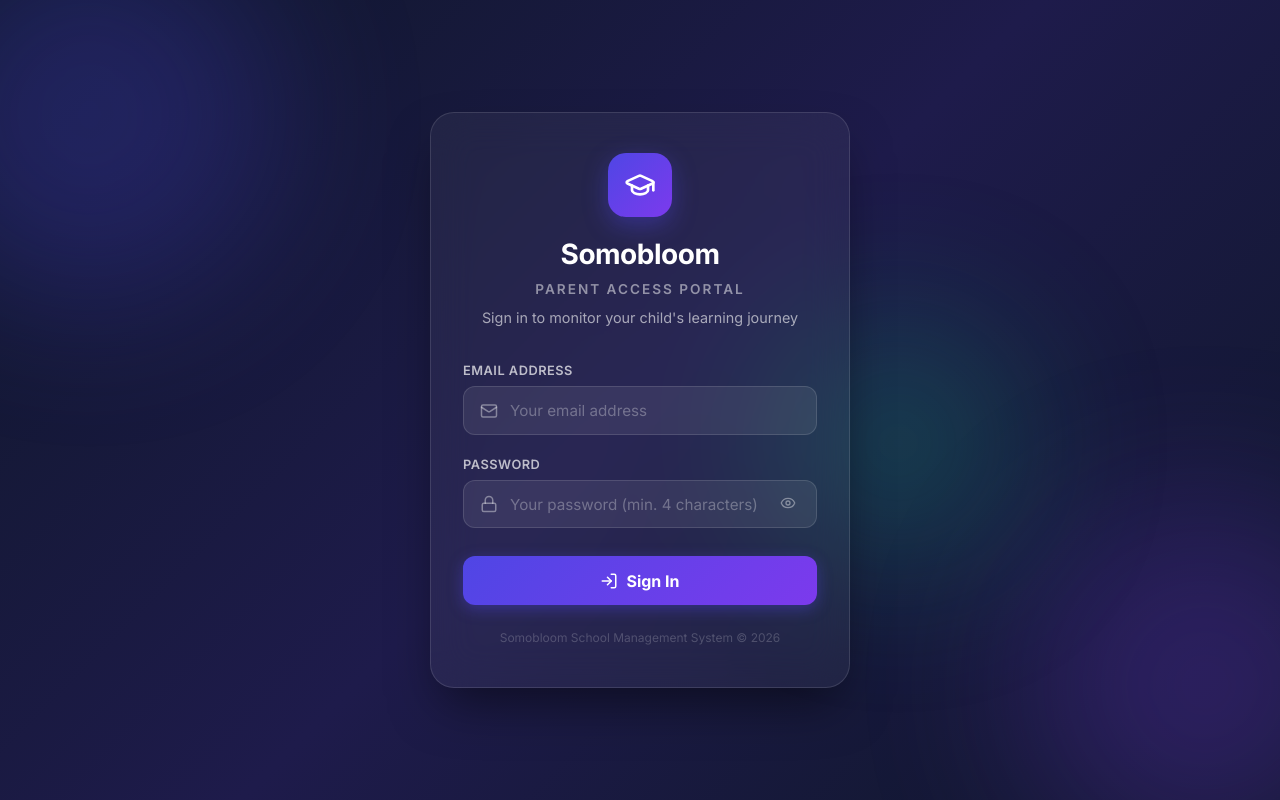
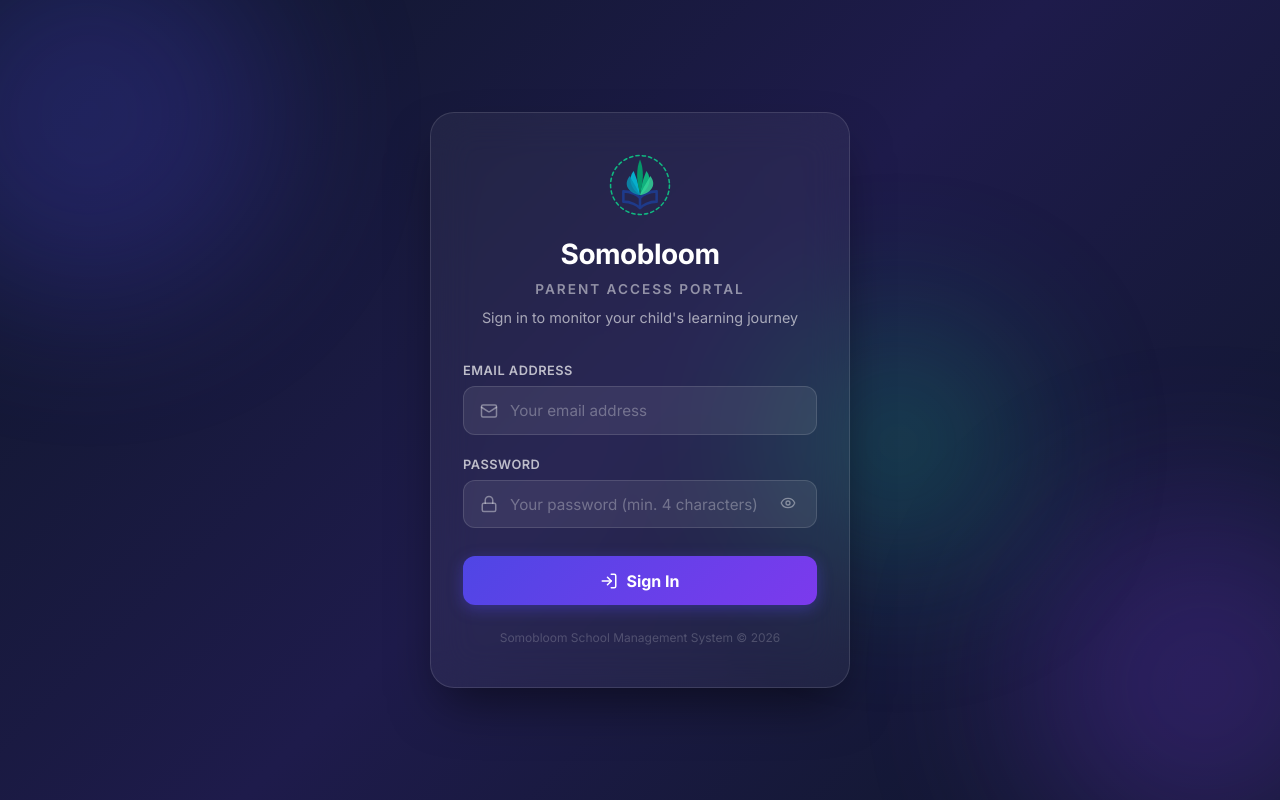
Before and after one commit to solomon476/parent-portal, a React (Vite) app: page /login in a window 1280 px wide. Built offline with nearby package versions, Linux system fonts and the light colour scheme.

Commit message:
feat: implement and integrate SomoBloomLogo component into layout and login pages

```diff
--- a/src/components/layout/Layout.jsx
+++ b/src/components/layout/Layout.jsx
@@ -4,6 +4,7 @@ import { Home, CreditCard, PieChart, MessageSquare, LogOut, ChevronDown, X } fro
 import { useAppContext } from '../../context/AppContext';
 import { motion, AnimatePresence } from 'framer-motion';
 import { AIAssistant } from '../AIAssistant';
+import SomoBloomLogo from './SomoBloomLogo';
 
 export const Layout = () => {
   const { data, parentChildren, activeChild, currentParent, language, t, switchChild, toggleLanguage, logout } = useAppContext();
@@ -30,9 +31,9 @@ export const Layout = () => {
     <div className="app-container">
       {/* Top Nav */}
       <header className="top-nav">
-        <h1 className="app-brand">
-          Somobloom
-        </h1>
+        <div className="app-brand" style={{ display: 'flex', alignItems: 'center' }}>
+          <SomoBloomLogo size={28} fontSize="15px" />
+        </div>
         <div className="nav-actions">
           <button className="lang-switch" onClick={toggleLanguage}>
             {language === 'en' ? 'SW' : 'EN'}
--- /dev/null
+++ b/src/components/layout/SomoBloomLogo.jsx
@@ -0,0 +1,43 @@
+import React from 'react';
+
+export default function SomoBloomLogo({ size = 32, showText = true, fontSize = '16px' }) {
+  return (
+    <div style={{ display: 'flex', alignItems: 'center', gap: '8px', userSelect: 'none' }}>
+      <svg
+        width={size}
+        height={size}
+        viewBox="0 0 500 500"
+        fill="none"
+        xmlns="http://www.w3.org/2000/svg"
+        style={{ transition: 'transform 0.3s ease' }}
+        onMouseEnter={(e) => e.currentTarget.style.transform = 'scale(1.05)'}
+        onMouseLeave={(e) => e.currentTarget.style.transform = 'scale(1)'}
+      >
+        {/* Outer dotted circular border */}
+        <circle cx="250" cy="250" r="230" stroke="#10b981" strokeWidth="12" strokeLinecap="round" strokeDasharray="25 25" />
+
+        {/* Open Book Base in Blue */}
+        <path
+          d="M 120,300 C 180,300 230,330 250,350 C 270,330 320,300 380,300 L 380,380 C 320,380 270,410 250,430 C 230,410 180,380 120,380 Z"
+          fill="none"
+          stroke="#1e3a8a"
+          strokeWidth="20"
+          strokeLinejoin="round"
+        />
+        <path d="M 250,350 L 250,430" stroke="#1e3a8a" strokeWidth="20" />
+
+        {/* Layered Blooming Leaves matching the user logo exactly */}
+        <path d="M 250,330 C 180,280 150,200 200,140 C 220,190 240,240 250,330 Z" fill="#06b6d4" opacity="0.95" />
+        <path d="M 250,330 C 320,280 350,200 300,140 C 280,190 260,240 250,330 Z" fill="#10b981" opacity="0.95" />
+        <path d="M 250,330 C 150,310 120,240 170,180 C 190,220 220,260 250,330 Z" fill="#0891b2" opacity="0.85" />
+        <path d="M 250,330 C 350,310 380,240 330,180 C 310,220 280,260 250,330 Z" fill="#34d399" opacity="0.85" />
+        <path d="M 250,310 C 220,220 220,120 250,50 C 280,120 280,220 250,310 Z" fill="#059669" />
+      </svg>
+      {showText && (
+        <span style={{ fontSize: fontSize, fontWeight: '800', letterSpacing: '-0.02em', color: 'inherit' }}>
+          Somo<span style={{ color: '#4f46e5' }}>Bloom</span>
+        </span>
+      )}
+    </div>
+  );
+}
--- a/src/pages/LoginPage.jsx
+++ b/src/pages/LoginPage.jsx
@@ -3,6 +3,7 @@ import { useNavigate } from 'react-router-dom';
 import { Mail, Lock, Eye, EyeOff, LogIn, GraduationCap, AlertCircle } from 'lucide-react';
 import { useAppContext } from '../context/AppContext';
 import { motion } from 'framer-motion';
+import SomoBloomLogo from '../components/layout/SomoBloomLogo';
 
 export const LoginPage = () => {
   const { login, loginError } = useAppContext();
@@ -42,9 +43,9 @@ export const LoginPage = () => {
         transition={{ duration: 0.5, ease: 'easeOut' }}
       >
         {/* Header */}
-        <div className="login-header">
-          <div className="login-logo">
-            <GraduationCap size={32} />
+        <div className="login-header" style={{ display: 'flex', flexDirection: 'column', alignItems: 'center', textAlign: 'center' }}>
+          <div style={{ display: 'flex', justifyContent: 'center', marginBottom: 16 }}>
+            <SomoBloomLogo size={64} showText={false} />
           </div>
           <h1 className="login-title">Somobloom</h1>
           <p className="login-subtitle">Parent Access Portal</p>
```
